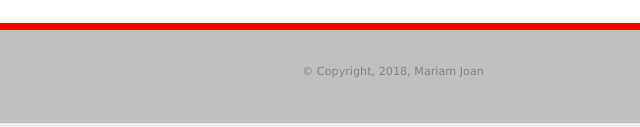
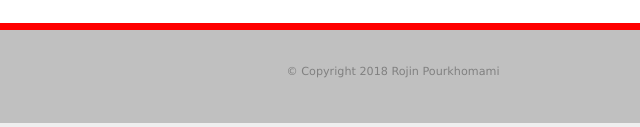
Before and after one commit to rojinpour/Bootstrap-Portfolio, a plain HTML site: page portfolio.html in a window 1280 px wide. Shown: the part 670-797 px from the top of the page, 247-887 px from the left. Drawn offline with nearby package versions, Linux system fonts and the light colour scheme.

Commit message:
added file

```diff
--- a/portfolio.html
+++ b/portfolio.html
@@ -138,7 +138,7 @@
 <br><br>
 
 <footer class="container-fluid text-center">
-      <p style="size:10px;">&#169; Copyright, 2018, Mariam Joan</p>
+      <p style="size:10px;">&#169; Copyright 2018 Rojin Pourkhomami</p>
 </footer>
 
 
```
